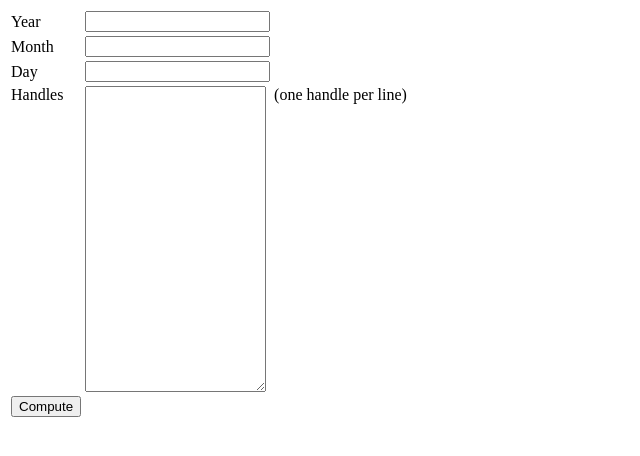
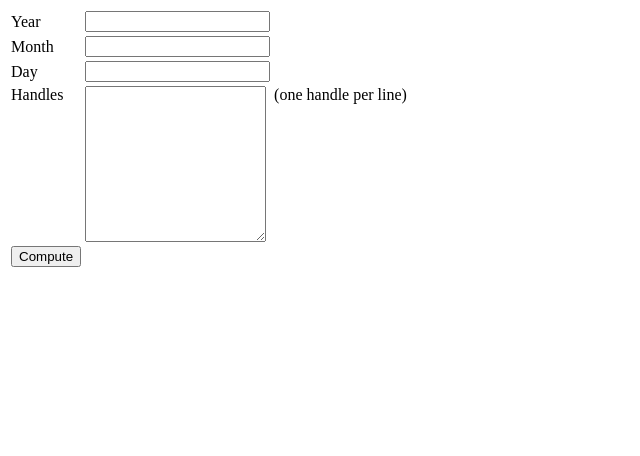
Before and after one commit to matheuscscp/UnB-CIC-treinamento-para-competicoes-de-programacao, a plain HTML site: page index.html in a window 1280 px wide. Shown: the whole page, without its empty margins (0-640 px from the left). Drawn offline with Linux system fonts and the light colour scheme.

Commit message:
Update index.html

```diff
--- a/index.html
+++ b/index.html
@@ -157,7 +157,7 @@
   <tr><td>Year</td><td><input id="year" type="number" /></td></tr>
   <tr><td>Month</td><td><input id="month" type="number" /></td></tr>
   <tr><td>Day</td><td><input id="day" type="number" /></td></tr>
-  <tr><td valign="top">Handles</td><td><textarea id="handles" rows="20" cols="20"></textarea></td><td valign="top">(one handle per line)</td></tr>
+  <tr><td valign="top">Handles</td><td><textarea id="handles" rows="10" cols="20"></textarea></td><td valign="top">(one handle per line)</td></tr>
   <tr><td><button>Compute</button></td><td></tr>
 </table>
 <h1 id="msg1"></h1>
```
